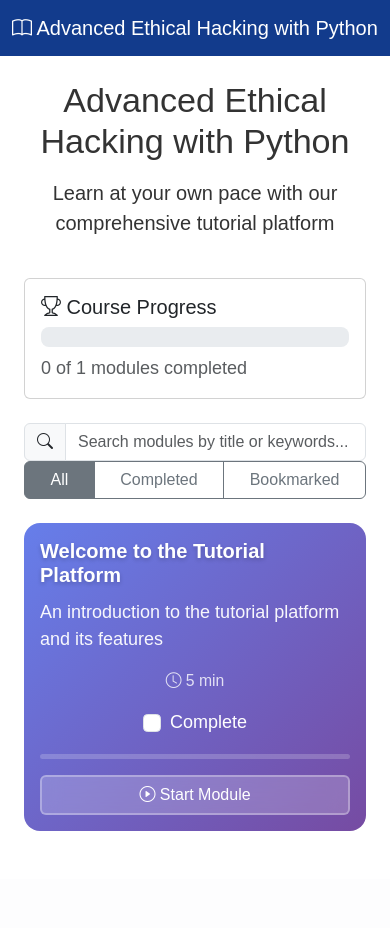
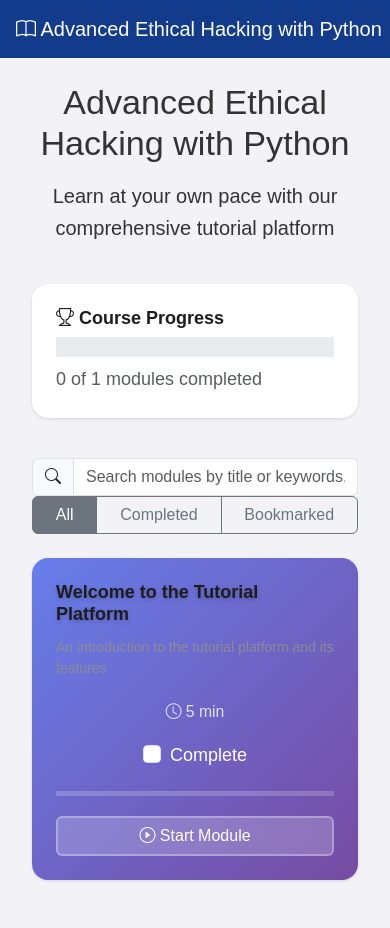
Before and after one commit to julisunkan/Learn, a Flask app: page / in a window 390 px wide. Before the commit the page ends 831 px from the top, so only its background shows below. Run offline with Flask 3, Linux system fonts and the light colour scheme; data that the repository does not hold is empty.

Commit message:
Update app styles to match the mobile application's design system
Modify static/css/style.css to implement a mobile-first design system, including new color palettes, typography scales, spacing variables, border-radius values, and transitions, while also adjusting base body styles and card component styles for a consistent mobile app appearance.

Replit-Commit-Author: Agent
Replit-Commit-Session-Id: d164428d-0b48-4fcc-aa22-876887e905f3
Replit-Commit-Checkpoint-Type: full_checkpoint
Replit-Commit-Screenshot-Url: https://storage.googleapis.com/screenshot-production-us-central1/8288b3fb-0810-4dca-88bc-a621021e2fa2/d164428d-0b48-4fcc-aa22-876887e905f3/meXsXq4

```diff
--- a/static/css/style.css
+++ b/static/css/style.css
@@ -1,28 +1,112 @@
-/* Tutorial Platform Styles */
+/* Mobile App Design System */
 
-/* Root variables for theming */
+/* Root variables for mobile app theming */
 :root {
-  --primary-color: #007bff;
-  --secondary-color: #6c757d;
-  --text-color: #333333;
-  --font-size: 16px;
-  --font-family: Arial, sans-serif;
-  --border-radius: 8px;
-  --shadow: 0 2px 4px rgba(0,0,0,0.1);
-  --transition: all 0.3s ease;
+  /* Mobile App Color Palette */
+  --primary-color: #007AFF;
+  --secondary-color: #5856D6;
+  --accent-color: #FF3B30;
+  --success-color: #34C759;
+  --warning-color: #FF9500;
+  --text-primary: #1D1D1F;
+  --text-secondary: #8E8E93;
+  --background-primary: #F2F2F7;
+  --background-secondary: #FFFFFF;
+  --surface-color: #FFFFFF;
+  --border-color: #C6C6C8;
+  --shadow-light: 0 1px 3px rgba(0,0,0,0.12);
+  --shadow-medium: 0 4px 12px rgba(0,0,0,0.15);
+  --shadow-heavy: 0 8px 24px rgba(0,0,0,0.2);
+
+  /* Mobile Typography */
+  --font-family-primary: -apple-system, BlinkMacSystemFont, 'Segoe UI', Roboto, Helvetica, Arial, sans-serif;
+  --font-size-xs: 12px;
+  --font-size-sm: 14px;
+  --font-size-base: 16px;
+  --font-size-lg: 18px;
+  --font-size-xl: 20px;
+  --font-size-2xl: 24px;
+  --font-size-3xl: 28px;
+
+  /* Mobile Spacing */
+  --spacing-xs: 4px;
+  --spacing-sm: 8px;
+  --spacing-base: 16px;
+  --spacing-lg: 24px;
+  --spacing-xl: 32px;
+  --spacing-2xl: 48px;
+
+  /* Mobile Border Radius */
+  --border-radius-sm: 8px;
+  --border-radius-base: 12px;
+  --border-radius-lg: 16px;
+  --border-radius-xl: 24px;
+
+  /* Transitions */
+  --transition-fast: 0.15s ease;
+  --transition-base: 0.25s ease;
+  --transition-slow: 0.4s ease;
 }
 
 
-/* Base styles */
+/* Mobile App Base Styles */
 body {
-  font-family: var(--font-family);
-  font-size: var(--font-size);
-  color: var(--text-color);
-  transition: var(--transition);
+  font-family: var(--font-family-primary);
+  font-size: var(--font-size-base);
+  color: var(--text-primary);
+  background-color: var(--background-primary);
+  line-height: 1.6;
+  -webkit-font-smoothing: antialiased;
+  -moz-osx-font-smoothing: grayscale;
+  margin: 0;
+  padding: 0;
+  overscroll-behavior: none;
+}
+
+/* Remove Bootstrap defaults for mobile app look */
+.container {
+  max-width: 100% !important;
+  padding: 0 var(--spacing-base);
+}
+
+.container-fluid {
+  padding: 0 var(--spacing-base);
 }
 
 
-/* Module cards */
+/* Mobile App Cards */
+.card {
+  background: var(--surface-color);
+  border: none !important;
+  border-radius: var(--border-radius-lg) !important;
+  box-shadow: var(--shadow-light) !important;
+  margin-bottom: var(--spacing-base);
+  transition: var(--transition-base);
+}
+
+.card:hover {
+  box-shadow: var(--shadow-medium) !important;
+  transform: translateY(-2px);
+}
+
+.card-body {
+  padding: var(--spacing-lg) !important;
+}
+
+.card-title {
+  font-size: var(--font-size-lg) !important;
+  font-weight: 600 !important;
+  color: var(--text-primary) !important;
+  margin-bottom: var(--spacing-sm) !important;
+}
+
+.card-text {
+  color: var(--text-secondary) !important;
+  font-size: var(--font-size-sm) !important;
+  line-height: 1.5 !important;
+}
+
+/* Mobile Module Cards */
 .module-card {
   transition: all 0.4s cubic-bezier(0.4, 0, 0.2, 1);
   animation: fadeInUp 0.6s ease-out forwards;
```
Also changed, not shown: 1 other file.
